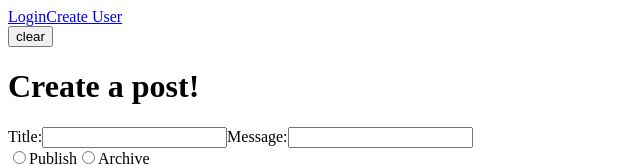
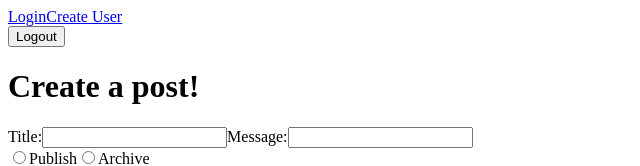
Before and after one commit to TJBaumgartner/Blog-API, a React (Vite) app in the folder client/: page /posts/create in a window 1280 px wide. Shown: the top 166 px of the page, without its empty margins (0-640 px from the left). Built offline with nearby package versions, Linux system fonts and the light colour scheme; no server answers.

Commit message:
logout button implemented

```diff
--- a/client/src/components/Navbar.jsx
+++ b/client/src/components/Navbar.jsx
@@ -2,12 +2,21 @@
 
 import { Link } from "react-router-dom";
 import {useState, useEffect} from 'react'
-
+import { useNavigate } from 'react-router-dom';
 
 const Navbar = () => {
-
-    const clear = () => {
-        localStorage.clear()
+    const navigate = useNavigate()
+    const logout = async() => {
+        await fetch('http://localhost:5000/logout', {
+            method: 'POST',
+            headers: {"Content-Type": "application/json"},
+            body: JSON.stringify({"token": localStorage.getItem('refresh')})
+        })
+        .then((response) => {
+            localStorage.clear
+            navigate('/login')
+            return response.json()
+        })
     }
     const [loggedIn, setLoggedIn] = useState(false)
     useEffect(() => {
@@ -38,7 +47,7 @@ const Navbar = () => {
                     </Link>
                 </div>
             }
-            <button onClick={clear}>clear</button>
+            <button onClick={logout}>Logout</button>
         </div>
   );
 };
```
Also changed, not shown: 2 other files (tests, documents, lock files or other folders).
